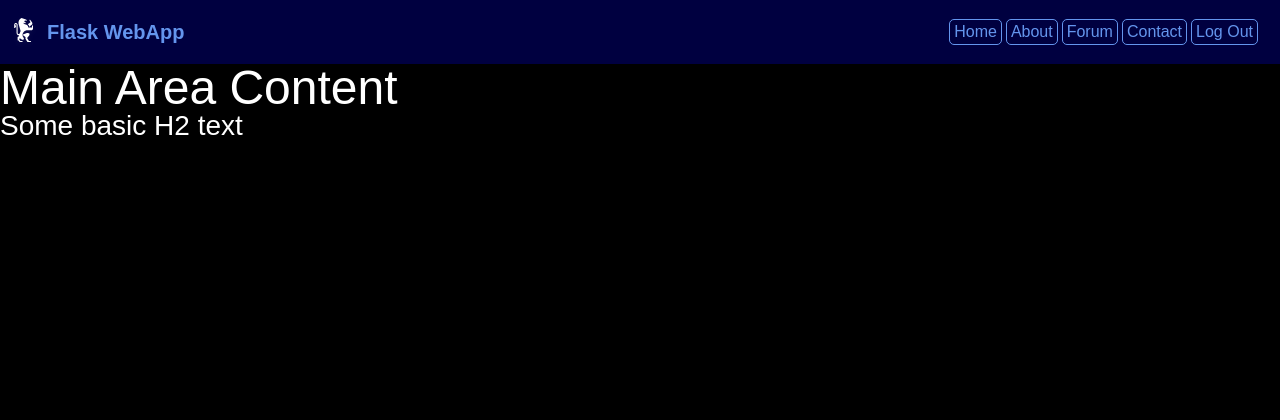
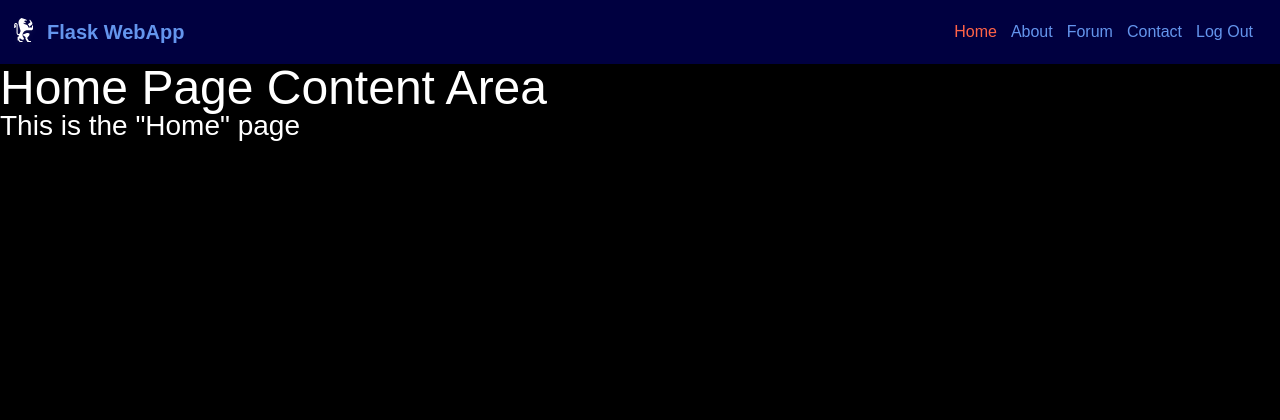
Before and after one commit to SedesGobhani/appstart, a Flask app: page / in a window 1280 px wide. Shown: the top 420 px of the page. Run offline with Flask 2, Linux system fonts and the light colour scheme.

Commit message:
Added About page. Nav bar navigates! Menu has initial page selected.

```diff
--- a/run.py
+++ b/run.py
@@ -2,29 +2,30 @@
 from flask import Flask, render_template, jsonify
 
 links = [
-    {'name':'Home', 'href':'#'},
-    {'name':'About', 'href':'#'},
+    {'name':'Home', 'href':'/home'},
+    {'name':'About', 'href':'/about'},
     {'name':'Forum', 'href':'#'},
     {'name':'Contact', 'href':'#'},
     {'name':'Log Out', 'href':'#'}
 ]
 
 colors = {
+    'foreground': '#6495ED',
     'background': '#000040',
-    'foreground': '#6495ED',
+    'button_foreground': '#6495ED',
     'button_background': '#000040',
-    'button_foreground': '#6495ED',
-    'button_border': '#6495ED',
+    'button_border': '#000040',
+    'selbtn_foreground': 'tomato',
     'selbtn_background': '#000040',
-    'selbtn_foreground': 'tomato',
-    'selbtn_border': 'tomato',
+    'selbtn_border': '#000040',
+    'hvrbtn_foreground': '#6495ED',
     'hvrbtn_background': '#000040',
-    'hvrbtn_foreground': 'tomato',
-    'hvrbtn_border': '#6495ED'
+    'hvrbtn_border': 'tomato'
 }
 
-header = {"links":links, "colors": colors}
+misc = {'selected': 'Home'}
 
+header = {"links":links, "colors": colors, "misc": misc}
 
 title = "Flask/JS App"
 
@@ -32,12 +33,18 @@ head = {
     'title': title
 }
 
-
 app = Flask(__name__)
 
-@app.route ('/')
+@app.route('/')
+@app.route ('/home')
 def home():
+    header['misc']['selected'] = 'Home';
     return render_template("home.html", head=head, header=header)
+
+@app.route ('/about')
+def about():
+    header['misc']['selected'] = 'About';
+    return render_template("about.html", head=head, header=header)
 
 if __name__ == "__main__":
     app.run(debug=True, port=5000)
--- a/static/js/menu.js
+++ b/static/js/header.js
@@ -1,32 +1,49 @@
+    var menu = header.links;
+    var colors = header.colors;
+    var selected = header.misc.selected;
+
+    console.log(header); // debug
+    console.log("Selected = " + selected);
 
   $(document).ready(function(){
-
-    //console.log(menu); // debug
-    console.log(colors); // debug
 
     // insert menu into DOM
     var n;
     for (n=0; n<menu.length; n++) {
       var newlink = "<a href=" + menu[n].href + ">" + menu[n].name + "</a>";
       $("nav").append(newlink);
+      if( menu[n].name == selected ) {
+        $("a").last().data("selected", true);
+      } else {
+        $("a").last().data("selected", false);
+      }
     }
+
     // initial settings for header
     $("header").css("background-color", colors.background);
     $("header").css("color", colors.foreground);
+
     // initial settings for menu items
     $("a").each(function(i) {
-      $(this).css("color", colors.button_foreground);
-      $(this).css("background", colors.button_background);
       $(this).css("border-style", "solid");
       $(this).css("border-width", "1px");
-      $(this).css("border-color", colors.button_border);
+      if( $(this).data("selected") ) { // this page is selected
+        $(this).css("color", colors.selbtn_foreground);
+        $(this).css("background", colors.selbtn_background);
+        $(this).css("border-color", colors.selbtn_border);
+      } else {
+        $(this).css("color", colors.button_foreground);
+        $(this).css("background", colors.button_background);
+        $(this).css("border-color", colors.button_border);
+      }
     });
 
-    // menu events drive css
+
+    // menu events that drive css
     // for each button
     $( "a" ).each(function(i) {
 
-      // establish click functions
+      // establish "click" functions
       $(this).click(function() {  // click occurred
         // clear previously selected button
         $(this).siblings().each(function(i) {
@@ -44,12 +61,14 @@
         $(this).css("border-color", colors.selbtn_border);
       })
 
-    // establish hover functions
+    // establish "hover" functions
     $(this).hover(
       function() { // hover activated
-        $(this).css("color", colors.hvrbtn_foreground);
-        $(this).css("background", colors.hvrbtn_background);
-        $(this).css("border-color", colors.hvrbtn_border);
+        if( !$(this).data("selected") ) {
+          $(this).css("color", colors.hvrbtn_foreground);
+          $(this).css("background", colors.hvrbtn_background);
+          $(this).css("border-color", colors.hvrbtn_border);
+        }
       },
       function(){ // hover deactivated
         if( $(this).data("selected") ) {
--- a/templates/home.html
+++ b/templates/home.html
@@ -1,29 +1,23 @@
 {% extends "layout.html" %}
 
+<!-- HEAD HTML BLOCK -->
 {% block head %}
-    <script>document.title = "{{head.title}}"</script>
-    {# commented out: <link rel="stylesheet" type="text/css" href="{{ url_for('static', filename='css/styles.css')}}"> #}
-    {# If css doesn't work reload using Shift+Ctrl+R (clears cache) #}
 {% endblock %}
 
+<!-- HEADER HTML BLOCK -->
 {% block header %}
-
-<div id="logo">
-  <img id="logo-pic" src="{{ url_for('static', filename='images/ic-logo.svg')}}">
-  <div id="logo-text"><p>Flask WebApp</p></div>
-</div>
-
-
-<nav>
-  <!-- js inserts menu here -->
-</nav>
-
 {% endblock %}
 
+<!-- MAIN BODY HTML BLOCK -->
 {% block main %}
-<h1>Main Area Content</h1>
-<h2>Some basic H2 text</h2>
+  <h1>Home Page Content Area</h1>
+  <h2>This is the "Home" page</h2>
 {% endblock %}
 
+<!-- FOOTER HTML BLOCK -->
+{% block footer %}
+{% endblock %}
+
+<!-- END OF BODY HTML BLOCK -->
 {% block endbody %}
 {% endblock %}
--- a/templates/layout.html
+++ b/templates/layout.html
@@ -3,20 +3,28 @@
 <html>
   <head>
     <script src="https://ajax.googleapis.com/ajax/libs/jquery/3.3.1/jquery.min.js"></script>
-    <script src="{{url_for('static', filename='js/menu.js')}}"></script>
-    <script type=text/javascript>
-      var menu = {{header.links|tojson|safe}};
-      var colors = {{header.colors|tojson|safe}};
+    <script>
+      document.title = "{{head.title}}"
     </script>
     <link rel="icon" type="image/png" href="/static/favicon.ico">
     <link rel="stylesheet" type="text/css" href="./static/css/reset.css">
     <link rel="stylesheet" type="text/css" href="./static/css/styles.css">
     {% block head %}
     {% endblock %}
-    <title>Layout Title</title>
   </head>
   <body>
     <header>
+      <div id="logo">
+        <img id="logo-pic" src="{{ url_for('static', filename='images/ic-logo.svg')}}">
+        <div id="logo-text"><p>Flask WebApp</p></div>
+      </div>
+      <nav>
+        <!-- js inserts menu here -->
+      </nav>
+      <script type=text/javascript>
+        var header = {{header|tojson|safe}}; {# from Flask server #}
+      </script>
+      <script type=text/javascript src="{{url_for('static', filename='js/header.js')}}"></script>
       {% block header %}
       {% endblock %}
     </header>
```
Also changed, not shown: static/css/styles.css (+0 -18 lines), templates/About.html (added, +7 -0 lines).
